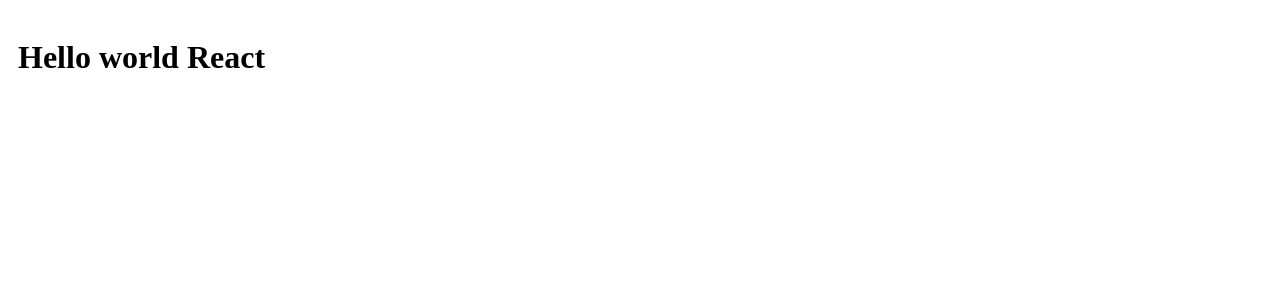
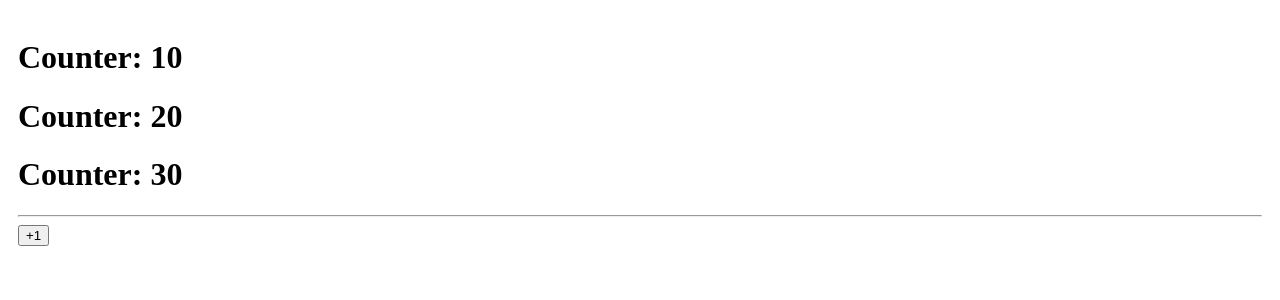
Before and after one commit to Aghent47/hooksApp, a React app: page / in a window 1280 px wide. Shown: the top 300 px of the page. Built offline with nearby package versions, Linux system fonts and the light colour scheme; the HTML template or start-up script is replaced by a standard one.

Commit message:
Uso del hooks UseState en componente <CounterApp.jsx/>

```diff
--- /dev/null
+++ b/src/01-useState/CounterApp.jsx
@@ -0,0 +1,30 @@
+import { useState } from "react";
+
+export const CounterApp = () => {
+
+  const [state, setCounter] = useState({
+    counter1: 10,
+    counter2: 20,
+    counter3: 30,
+  });
+
+  const { counter1, counter2, counter3 } = state;
+
+  const handleAdd = (event) => {
+    setCounter({
+      ...state,
+      counter1: counter1 + 1,
+    });
+  };
+
+
+  return (
+    <>
+      <h1>Counter: { counter1 } </h1>
+      <h1>Counter: { counter2 } </h1>
+      <h1>Counter: { counter3 } </h1>
+      <hr />
+      <button onClick={ handleAdd } type="button" className="btn btn-outline-info" > +1 </button>
+    </>
+  )
+}
--- a/src/main.jsx
+++ b/src/main.jsx
@@ -1,10 +1,11 @@
 import React from 'react';
 import ReactDOM from 'react-dom/client';
-import { HooksApp } from './HooksApp';
+import { CounterApp } from './01-useState/CounterApp';
+/* import { HooksApp } from './HooksApp'; */
 import './index.css'
 
 ReactDOM.createRoot(document.getElementById('root')).render(
   <React.StrictMode>
-    <HooksApp />
+    <CounterApp />
   </React.StrictMode>,
 )
```
